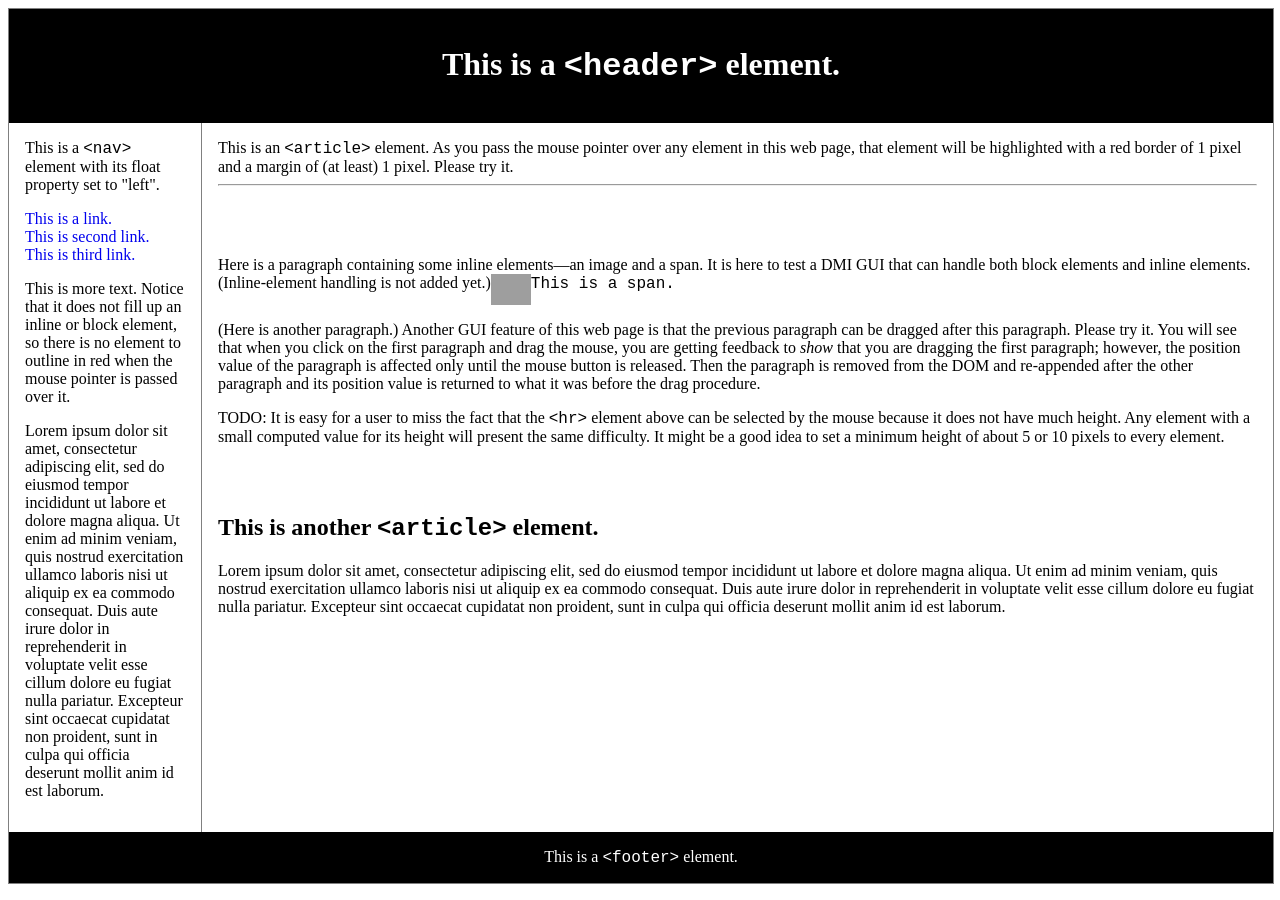
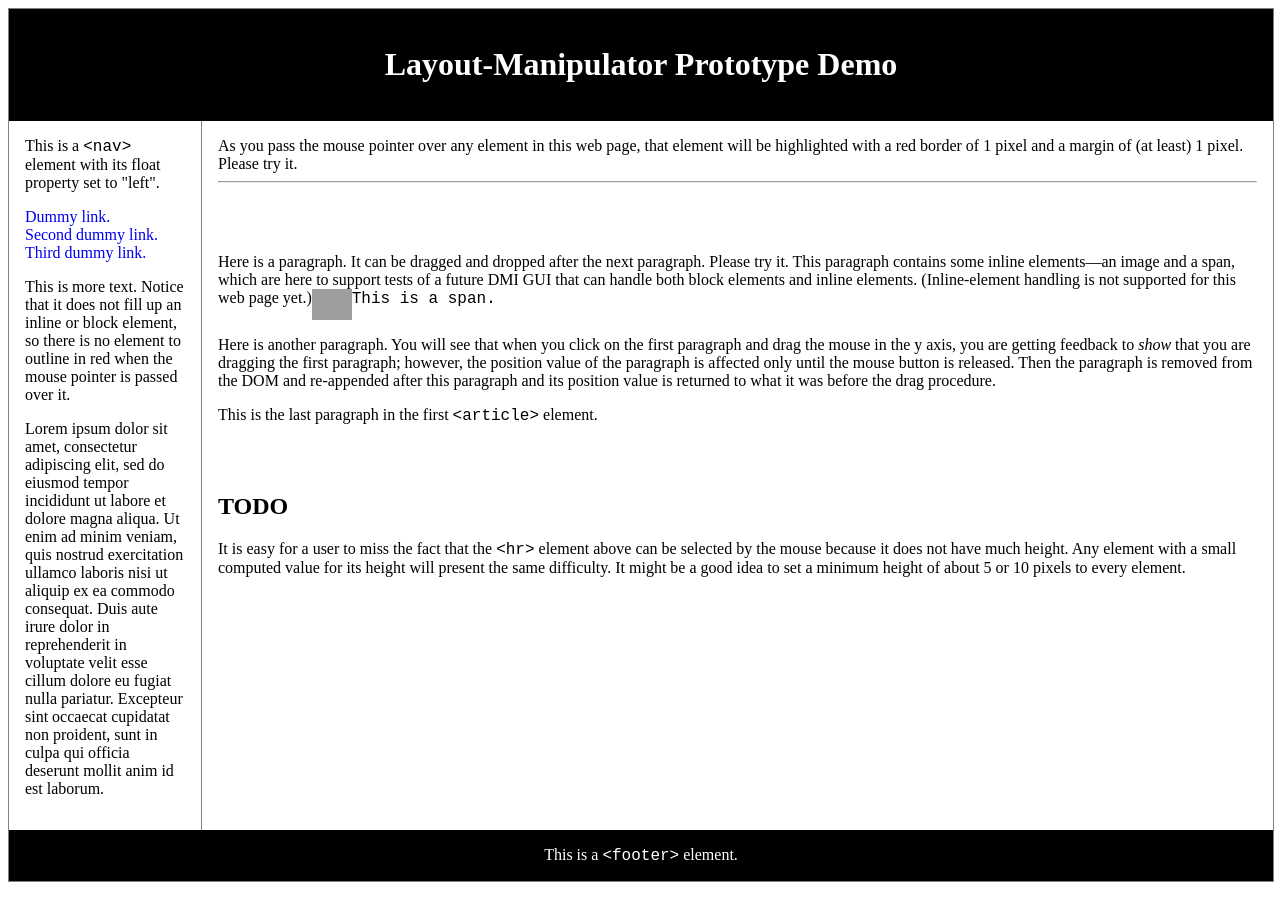
Before and after one commit to Mashweb/mashweb.github.io, a Jekyll site: the page experiments/layouts/blocks+inlines.html, which Jekyll copies as it is, in a window 1280 px wide. Built offline with Jekyll 4.4.1, drawn with Linux system fonts in a browser that asks for light colours; grey boxes are pictures that could not be loaded.

Commit message:
Made the layout demos more attractive and removed some distractions from them.

```diff
--- a/experiments/layouts/blocks+inlines.html
+++ b/experiments/layouts/blocks+inlines.html
@@ -12,15 +12,15 @@
 	<div class="container">
 
 	    <header>
-		<h1>This is a <span class="elem">&lt;header&gt;</span> element.</h1>
+		<h1>Layout-Manipulator Prototype Demo</h1>
 	    </header>
 
 	    <nav>
 		This is a <span class="elem">&lt;nav&gt;</span> element with its float property set to "left".
 		<ul>
-		    <li><a href="#">This is a link.</a></li>
-		    <li><a href="#">This is second link.</a></li>
-		    <li><a href="#">This is third link.</a></li>
+		    <li><a href="#">Dummy link.</a></li>
+		    <li><a href="#">Second dummy link.</a></li>
+		    <li><a href="#">Third dummy link.</a></li>
 		</ul>
 		This is more text. Notice that it does not fill up an inline or block element,
 		so there is no element to outline in red when the mouse pointer is passed
@@ -29,16 +29,16 @@
 	    </nav>
 
 	    <article>
-		This is an <span class="elem">&lt;article&gt;</span> element. As you pass the mouse pointer over any element in this web page, that element will be highlighted with a red border of 1 pixel and a margin of (at least) 1 pixel. Please try it.
+		As you pass the mouse pointer over any element in this web page, that element will be highlighted with a red border of 1 pixel and a margin of (at least) 1 pixel. Please try it.
 		<hr>
-		<p class="box">Here is a paragraph containing some inline elements&mdash;an image and a span. It is here to test a DMI GUI that can handle both block elements and inline elements. (Inline-element handling is not added yet.)<img src="images/birds.png" style="height:31px; width:40px; vertical-align:text-top;"></img><span class="elem">This is a span.</span></p>
-		<p class="box">(Here is another paragraph.) Another GUI feature of this web page is that the previous paragraph can be dragged after this paragraph. Please try it. You will see that when you click on the first paragraph and drag the mouse, you are getting feedback to <em>show</em> that you are dragging the first paragraph; however, the position value of the paragraph is affected only until the mouse button is released. Then the paragraph is removed from the DOM and re-appended after the other paragraph and its position value is returned to what it was before the drag procedure.</p>
-		<p>TODO: It is easy for a user to miss the fact that the <span class="elem">&lt;hr&gt;</span> element above can be selected by the mouse because it does not have much height. Any element with a small computed value for its height will present the same difficulty. It might be a good idea to set a minimum height of about 5 or 10 pixels to every element.</p>
+		<p class="box">Here is a paragraph. It can be dragged and dropped after the next paragraph. Please try it. This paragraph contains some inline elements&mdash;an image and a span, which are here to support tests of a future DMI GUI that can handle both block elements and inline elements. (Inline-element handling is not supported for this web page yet.)<img src="images/birds.png" style="height:31px; width:40px; vertical-align:text-top;"></img><span class="elem">This is a span.</span></p>
+		<p class="box">Here is another paragraph. You will see that when you click on the first paragraph and drag the mouse in the y axis, you are getting feedback to <em>show</em> that you are dragging the first paragraph; however, the position value of the paragraph is affected only until the mouse button is released. Then the paragraph is removed from the DOM and re-appended after this paragraph and its position value is returned to what it was before the drag procedure.</p>
+		<p>This is the last paragraph in the first <span class="elem">&lt;article&gt;</span> element.</p>
 	    </article>
 
 	    <article>
-		<h1>This is another <span class="elem">&lt;article&gt;</span> element.</h1>
-		<p>Lorem ipsum dolor sit amet, consectetur adipiscing elit, sed do eiusmod tempor incididunt ut labore et dolore magna aliqua. Ut enim ad minim veniam, quis nostrud exercitation ullamco laboris nisi ut aliquip ex ea commodo consequat. Duis aute irure dolor in reprehenderit in voluptate velit esse cillum dolore eu fugiat nulla pariatur. Excepteur sint occaecat cupidatat non proident, sunt in culpa qui officia deserunt mollit anim id est laborum.</p>
+		<h2>TODO</h2>
+		<p>It is easy for a user to miss the fact that the <span class="elem">&lt;hr&gt;</span> element above can be selected by the mouse because it does not have much height. Any element with a small computed value for its height will present the same difficulty. It might be a good idea to set a minimum height of about 5 or 10 pixels to every element.</p>
 	    </article>
 
 	    <footer>This is a <span class="elem">&lt;footer&gt;</span> element.</footer>
```
Also changed, not shown: experiments/layouts/element-outliner.html (+7 -6 lines).
